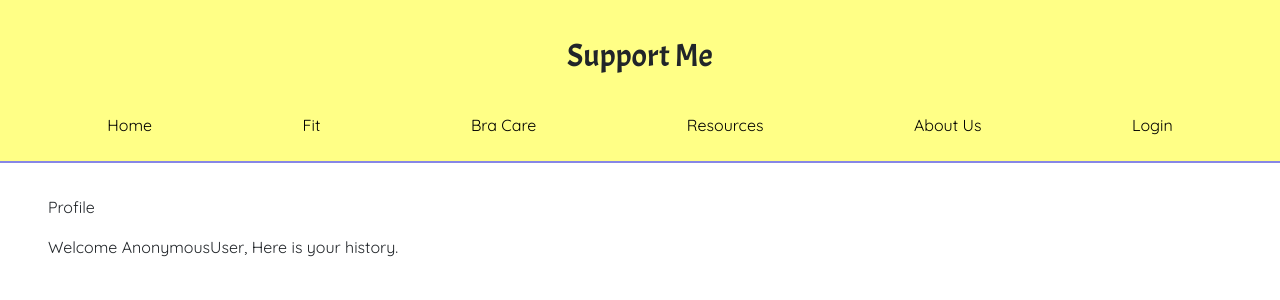
After one commit to support-me/support-me, a Django app: page /profile/ in a window 1280 px wide. The commit adds this page. Shown: the top 300 px of the page. Run offline with Django 3.2, Linux system fonts and the light colour scheme; some libraries are stand-ins or nearby versions; some web fonts are replaced.

Commit message:
added profile template, view and url

```diff
--- a/core/templates/base.html
+++ b/core/templates/base.html
@@ -25,7 +25,7 @@
         <li class="nav-item"><a href="{% url 'resources' %}">Resources</a></li>
         <li class="nav-item"><a href="{% url 'home' %}">About Us</a></li>
         {% if user.is_authenticated %}
-        <li class="nav-item"><a href="{% url 'account_email' %}">{{ user.username }}</a></li>
+        <li class="nav-item"><a href="{% url 'profile' %}">{{ user.username }}</a></li>
         <li class="nav-item"><a href="{% url 'account_logout' %}">Sign Out</a></li>
         {% else %}
         <li class="nav-item"><a href="{% url 'account_login' %}" title="Google or Account Login">Login</a></li>
--- /dev/null
+++ b/core/templates/profile.html
@@ -0,0 +1,21 @@
+{% extends "base.html"%}
+{% block content %}
+<p> Profile </p>
+Welcome {{ user }}, Here is your history.
+
+{% for bra_size in brafitting %}
+    {% for user in user.bra_size.all%}
+    {{user.brafitting}}
+{% endfor %}
+
+
+{% endfor %}
+{% endblock %}
+
+
+
+
+<!-- {% for profile in profile.brafitting.all %}
+    <p>  {{profile.brafitting}} </p>
+    {% endfor %}
+ -->
--- a/core/views.py
+++ b/core/views.py
@@ -122,3 +122,11 @@ class ProfileView(APIView):
             serializer.create(validated_data=request.data)
             return Response(serializer.data, status=status.HTTP_201_CREATED)
         return Response(serializer.error_messages, status=status.HTTP_400_BAD_REQUEST)
+
+
+def profile(request, ):
+    context = {
+        'profile': User.objects.all()
+
+    }
+    return render(request, 'profile.html' , context)
--- a/support_me/urls.py
+++ b/support_me/urls.py
@@ -42,6 +42,7 @@ urlpatterns = [
     path('accounts/', include('allauth.urls')),
     path('brafitting/', views.braFitting, name='brafitting'),
     path ('resource/', views.resourcepage, name='resources'),
+    path ('profile/', views.profile, name='profile'),
     path('oauth/', include('social_django.urls', namespace='social')),
     path('bra-care/', views.BraCare, name='bra-care'),
     path('brafitting/suggestion-form/<int:fitting_id>', views.suggestion_form, name = 'suggestion-form'),
```
